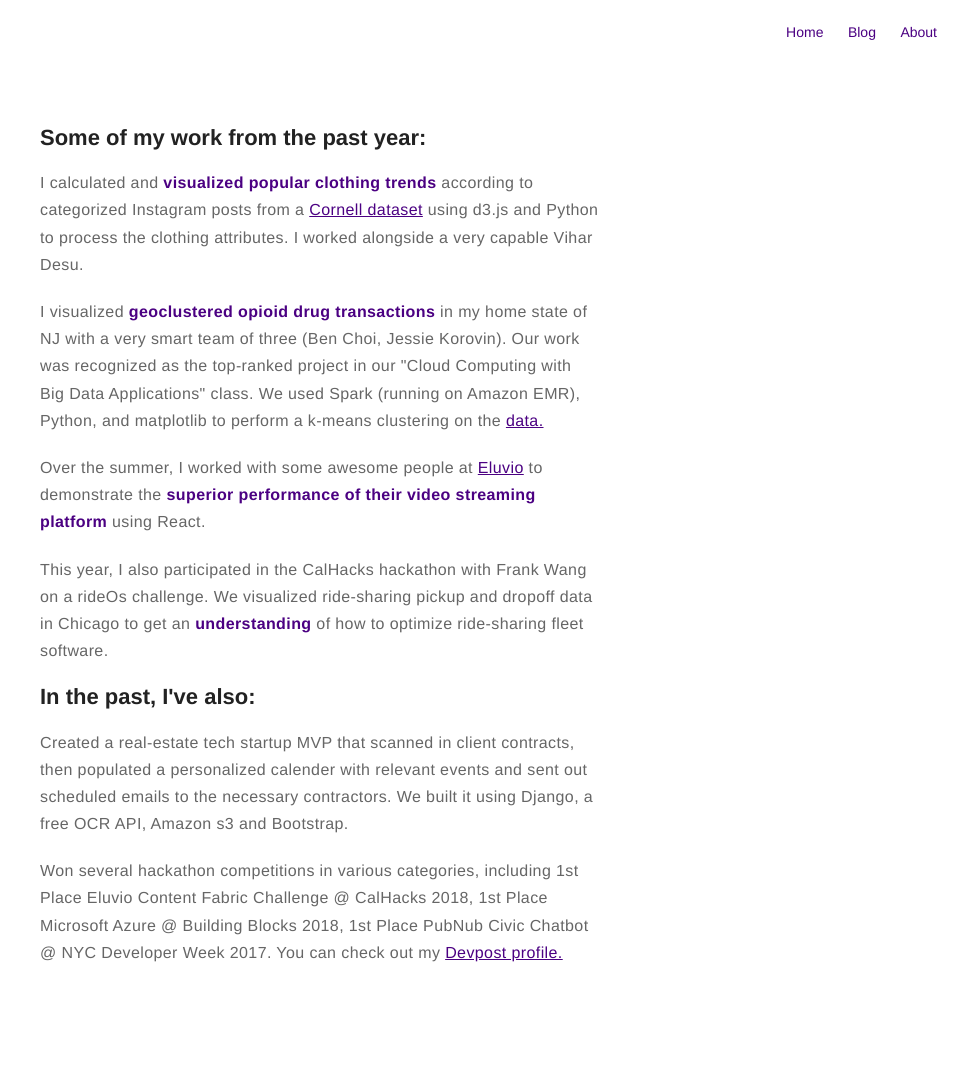
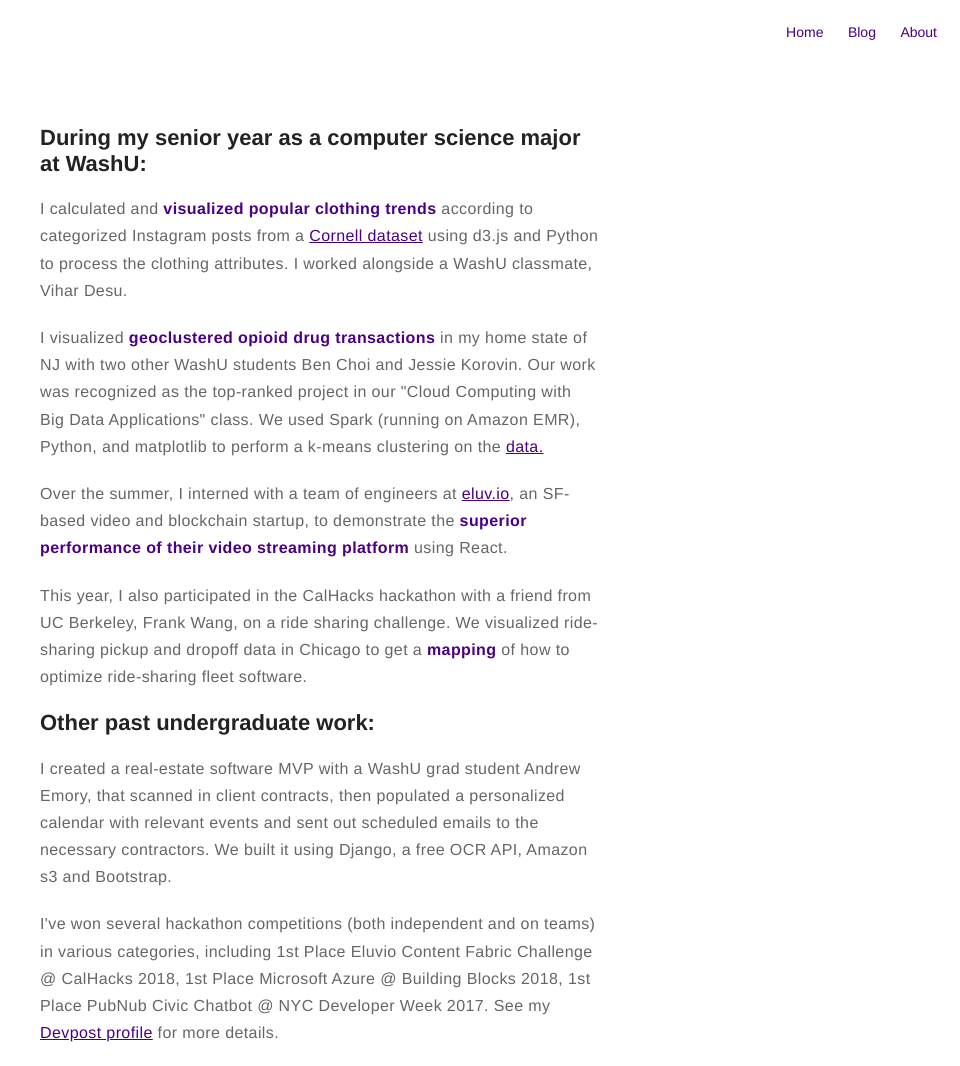
Before and after one commit to nickmurray47/nickmurray47.github.io, a Jekyll site: the page built from projects.html, in a window 1280 px wide. Shown: the whole page, without its empty margins (320-1280 px from the left). Built offline with Jekyll 4.4.1, drawn with Linux system fonts in a browser that asks for light colours; emoji names are drawn with the system emoji font; before the commit the page ends 986 px from its top, so only the background shows below that.

Commit message:
rewriting about.md and projects

```diff
--- a/projects.html
+++ b/projects.html
@@ -18,32 +18,32 @@ title: Projects
 
 <div id="tooltip-container"></div>
 
-<h2> Some of my work from the past year:  </h2>
+<h2> During my senior year as a computer science major at WashU:  </h2>
 
 <p> I calculated and <a class="video-link" data-image="clothingtrends.mp4" target="_blank" href="https://washuvis.github.io/clothing/">
     visualized popular clothing trends</a> according to categorized Instagram posts from a <a href="https://streetstyle.cs.cornell.edu/">Cornell dataset</a> using
-    d3.js and Python to process the clothing attributes. I worked alongside a very capable Vihar Desu. </p>
+    d3.js and Python to process the clothing attributes. I worked alongside a WashU classmate, Vihar Desu. </p>
 
 <p> I visualized <a class="video-link" data-image="cloudcomputing.mp4" target="_blank" href="https://www.dropbox.com/s/18hhb0rnumam6q6/CSE_427S_Final_Report%20%282%29.pdf?dl=0">
-    geoclustered opioid drug transactions </a> in my home state of NJ with a very smart team of three (Ben Choi, Jessie Korovin).
+    geoclustered opioid drug transactions </a> in my home state of NJ with two other WashU students Ben Choi and Jessie Korovin.
     Our work was recognized as the top-ranked project in our "Cloud Computing with Big Data Applications" class.
     We used Spark (running on Amazon EMR), Python, and matplotlib to perform a k-means clustering on the
     <a href="https://www.washingtonpost.com/graphics/2019/investigations/dea-pain-pill-database/">data.</a> </p>
 
-<p> Over the summer, I worked with some awesome people at <a href="https://eluv.io">Eluvio</a> to
+<p> Over the summer, I interned with a team of engineers at <a href="https://eluv.io">eluv.io</a>, an SF-based video and blockchain startup, to
     demonstrate the <a class="video-link" data-image="eluvio.mp4" target="_blank" href="https://www.eluv.io/stream-sample/index.html/">superior performance of their
         video streaming platform</a> using React.</p>
 
-<p> This year, I also participated in the CalHacks hackathon with Frank Wang on a rideOs challenge. We visualized ride-sharing
-pickup and dropoff data in Chicago to get an <a class="video-link" data-image="ridesharing.jpg" target="_blank" href="https://washuvis.github.io/clothing/">understanding </a>
+<p> This year, I also participated in the CalHacks hackathon with a friend from UC Berkeley, Frank Wang, on a ride sharing challenge. We visualized ride-sharing
+pickup and dropoff data in Chicago to get a <a class="video-link" data-image="ridesharing.jpg" target="_blank" href="https://washuvis.github.io/clothing/">mapping </a>
     of how to optimize ride-sharing fleet software.</p>
 
 
-<h2> In the past, I've also: </h2>
+<h2> Other past undergraduate work: </h2>
 
-<p> Created a real-estate tech startup MVP that scanned in client contracts, then populated a personalized calender with relevant events
+<p> I created a real-estate software MVP with a WashU grad student Andrew Emory, that scanned in client contracts, then populated a personalized calendar with relevant events
 and sent out scheduled emails to the necessary contractors. We built it using Django, a free OCR API, Amazon s3 and Bootstrap.</p>
 
-<p> Won several hackathon competitions in various categories, including 1st Place Eluvio Content Fabric Challenge
-    @ CalHacks 2018, 1st Place Microsoft Azure @ Building Blocks 2018, 1st Place PubNub Civic Chatbot @ NYC Developer Week 2017.
-    You can check out my <a href="https://devpost.com/NicholasMurray">Devpost profile.</a> </p>
+<p> I've won several hackathon competitions (both independent and on teams) in various categories,
+    including 1st Place Eluvio Content Fabric Challenge @ CalHacks 2018, 1st Place Microsoft Azure @ Building Blocks 2018, 1st Place PubNub Civic Chatbot @ NYC Developer Week 2017.
+    See my <a href="https://devpost.com/NicholasMurray">Devpost profile</a> for more details. </p>
```
Also changed, not shown: _posts/2019-01-03-Embedded-D3.md (added, +14 -0 lines), about.md (+9 -9 lines), assets/js/embed-d3.js (added).
